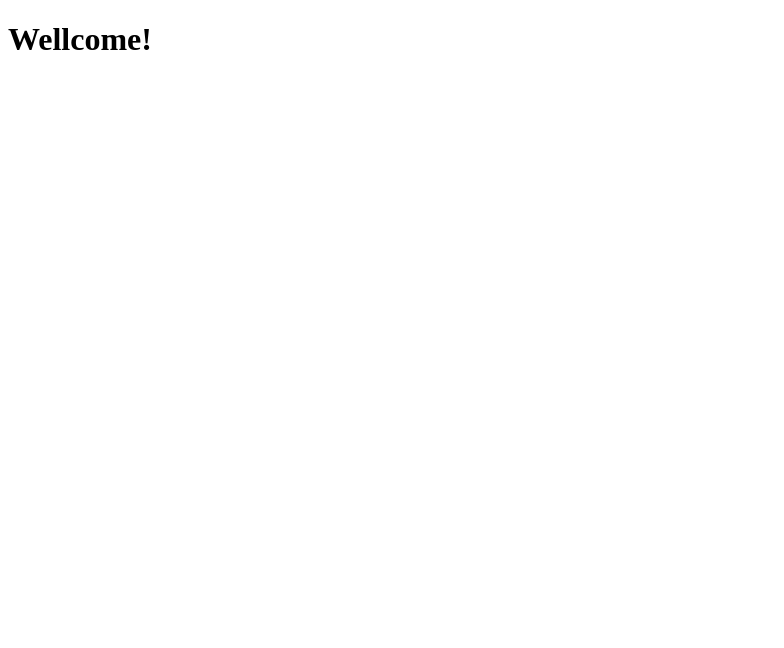
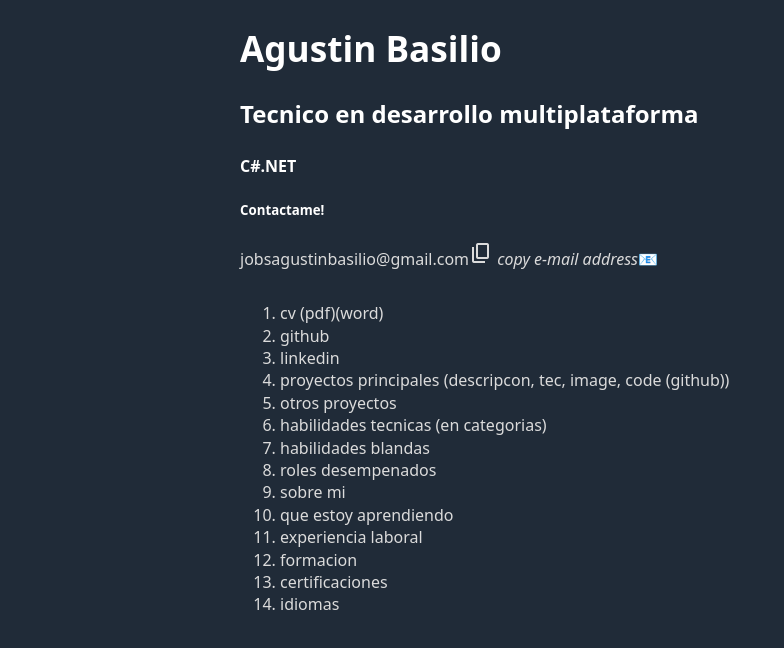
Before and after one commit to AgBasilio/ImAgustinBasilio, a plain HTML site: page index.html in a window 1280 px wide. Shown: the whole page, without its empty margins (0-784 px from the left). Drawn offline with nearby package versions, Linux system fonts and the light colour scheme.

Commit message:
add basic content to index

```diff
--- a/index.html
+++ b/index.html
@@ -1,11 +1,66 @@
 <!DOCTYPE html>
 <html lang="en">
-<head>
-    <meta charset="UTF-8">
-    <meta name="viewport" content="width=device-width, initial-scale=1.0">
+  <head>
+    <meta charset="UTF-8" />
+    <link
+      rel="stylesheet"
+      href="https://cdn.jsdelivr.net/npm/water.css@2/out/dark.css"
+    />
+    <link
+      rel="stylesheet"
+      href="https://fonts.googleapis.com/css2?family=Material+Symbols+Outlined:opsz,wght,FILL,GRAD@20,400,0,0&icon_names=content_copy"
+    />
+    <link rel="stylesheet" href="./src/style.css" />
+    <meta name="viewport" content="width=device-width, initial-scale=1.0" />
     <title>Agus Page</title>
-</head>
-<body>
-    <h1>Wellcome!</h1>
-</body>
+  </head>
+  <body>
+    <h1>Agustin Basilio</h1>
+    <h2>Tecnico en desarrollo multiplataforma</h2>
+    <h4>C#.NET</h4>
+    <article>
+      <h5>Contactame!</h5>
+      <div style="display: flex; align-items: baseline">
+        <p>jobsagustinbasilio@gmail.com</p>
+        <span class="icon tooltip" onclick="copyEmail()">
+          <span class="material-symbols-outlined"> content_copy </span>
+          <i id="tooltip-copy-email" class="tooltiptext">copy e-mail address</i>
+        </span>
+        <a href="mailto:jobsagustinbasilio@gmail.com"></a>
+      </div>
+    </article>
+    <ol>
+      <li>cv (pdf)(word)</li>
+      <li>github</li>
+      <li>linkedin</li>
+      <li>proyectos principales (descripcon, tec, image, code (github))</li>
+      <li>otros proyectos</li>
+      <li>habilidades tecnicas (en categorias)</li>
+      <li>habilidades blandas</li>
+      <li>roles desempenados</li>
+      <li>sobre mi</li>
+      <li>que estoy aprendiendo</li>
+      <li>experiencia laboral</li>
+      <li>formacion</li>
+      <li>certificaciones</li>
+      <li>idiomas</li>
+    </ol>
+
+    <script>
+      function copyEmail() {
+        /* Copy text into clipboard */
+        const element = document.getElementById("tooltip-copy-email");
+        element.innerHTML = "Copied to clopboard";
+        element.style.backgroundColor = "darkred";
+
+        const interval = 2 * 1000;
+        setTimeout(() => {
+          element.innerHTML = "copy e-mail address";
+          element.style.backgroundColor = "black";
+        }, 2000);
+
+        navigator.clipboard.writeText("jobsagustinbasilio@gmail.com");
+      }
+    </script>
+  </body>
 </html>
```
